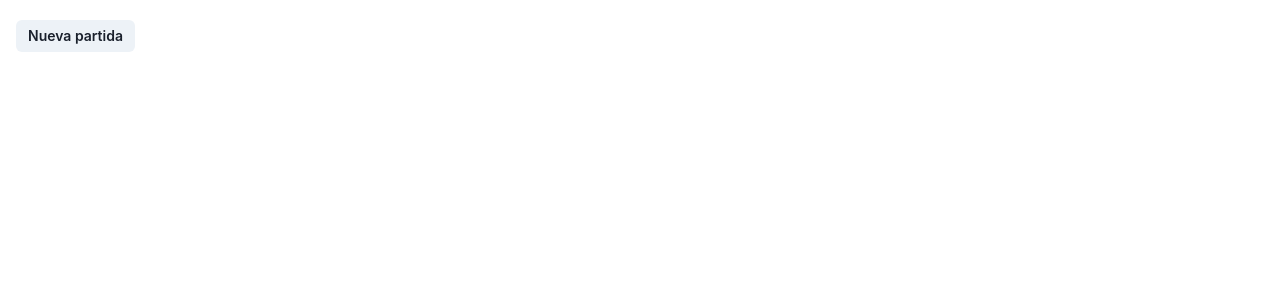
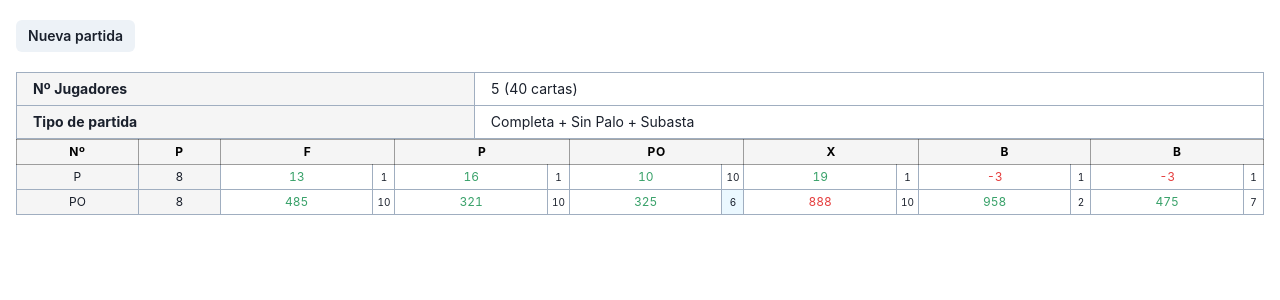
Before and after one commit to frugarcia/papelo-app, a React (Vite) app: page / in a window 1280 px wide. Shown: the top 300 px of the page. Built offline with nearby package versions, Linux system fonts and the light colour scheme.

Commit message:
change styles in score table

```diff
--- a/src/App.tsx
+++ b/src/App.tsx
@@ -1,12 +1,5 @@
 // Dependencies
-import {
-  Box,
-  Button,
-  HStack,
-  VStack,
-  Container,
-  useConst,
-} from "@chakra-ui/react";
+import {Button, HStack, VStack, Container} from "@chakra-ui/react";
 import {useContext} from "react";
 import ConfigGame from "./components/ConfigGame";
 import ConfirmGame from "./components/ConfirmGame";
@@ -20,11 +13,12 @@ const data = [
   [
     "Nº",
     "P",
-    {label: "Fer (F)", colSpan: 2, position: 1},
-    {label: "Pepe (P)", colSpan: 2, position: 2},
-    {label: "Postura (PO)", colSpan: 2, position: 3},
-    {label: "Chico (X)", colSpan: 2, position: 4},
-    {label: "Bulli (B)", colSpan: 2, position: 5},
+    {label: "F", colSpan: 2, position: 1},
+    {label: "P", colSpan: 2, position: 2},
+    {label: "PO", colSpan: 2, position: 3},
+    {label: "X", colSpan: 2, position: 4},
+    {label: "B", colSpan: 2, position: 5},
+    {label: "B", colSpan: 2, position: 6},
   ],
   [
     [
@@ -32,18 +26,20 @@ const data = [
       8,
       [13, 1, true, false],
       [16, 1, true, false],
-      [10, 1, true, false],
+      [10, 10, true, false],
       [19, 1, true, false],
+      [-3, 1, false, false],
       [-3, 1, false, false],
     ],
     [
       "PO",
       8,
-      [29, 1, true, false],
-      [29, 1, true, false],
-      [23, 1, true, true],
-      [16, 1, false, false],
-      [10, 1, true, false],
+      [485, 10, true, false],
+      [321, 10, true, false],
+      [325, 6, true, true],
+      [888, 10, false, false],
+      [958, 2, true, false],
+      [475, 7, true, false],
     ],
   ],
 ];
@@ -73,10 +69,9 @@ function App() {
         </HStack>
         {creatingGame ? <ConfigGame /> : null}
         {confirmingGame ? <ConfirmGame /> : null}
-
-        {/* <InfoTable data={data} />
-        <ScoreTable data={data} /> */}
       </VStack>
+      <InfoTable data={data} />
+      <ScoreTable data={data} />
     </Container>
   );
 }
--- a/src/components/ScoreTable.tsx
+++ b/src/components/ScoreTable.tsx
@@ -25,6 +25,7 @@ function ScoreTable({data}: any) {
                   fontWeight="bold"
                   textColor="black"
                   py={4}
+                  padding={1}
                 >
                   {label}
                 </Th>
@@ -42,13 +43,17 @@ function ScoreTable({data}: any) {
                     const isChanged = item[3];
                     return (
                       <Fragment key={`detail_${index}`}>
-                        <TableCell color={isRight ? "green.500" : "red.500"}>
+                        <TableCell
+                          color={isRight ? "green.500" : "red.500"}
+                          padding={1}
+                          fontSize="xs"
+                        >
                           {item[0]}
                         </TableCell>
                         <TableCell
-                          padding={0}
-                          width="30px"
-                          fontSize="sm"
+                          padding={1}
+                          width="20px"
+                          fontSize="10"
                           key={`detail_${index}`}
                           backgroundColor={isChanged ? "blue.50" : undefined}
                         >
@@ -61,6 +66,8 @@ function ScoreTable({data}: any) {
                     <TableCell
                       backgroundColor="blackAlpha.50"
                       key={`detail_${index}`}
+                      padding={1}
+                      fontSize="xs"
                     >
                       {item}
                     </TableCell>
```
